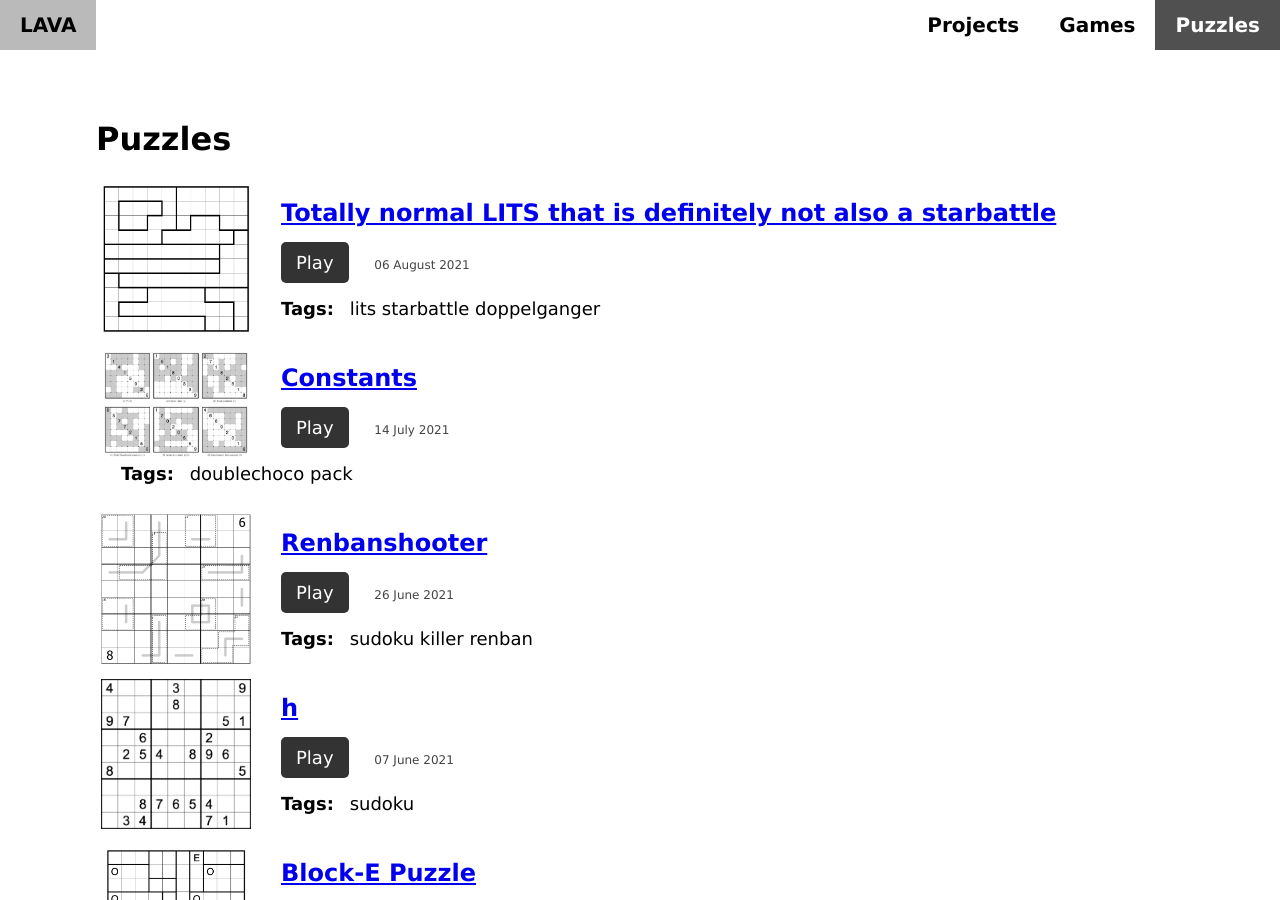
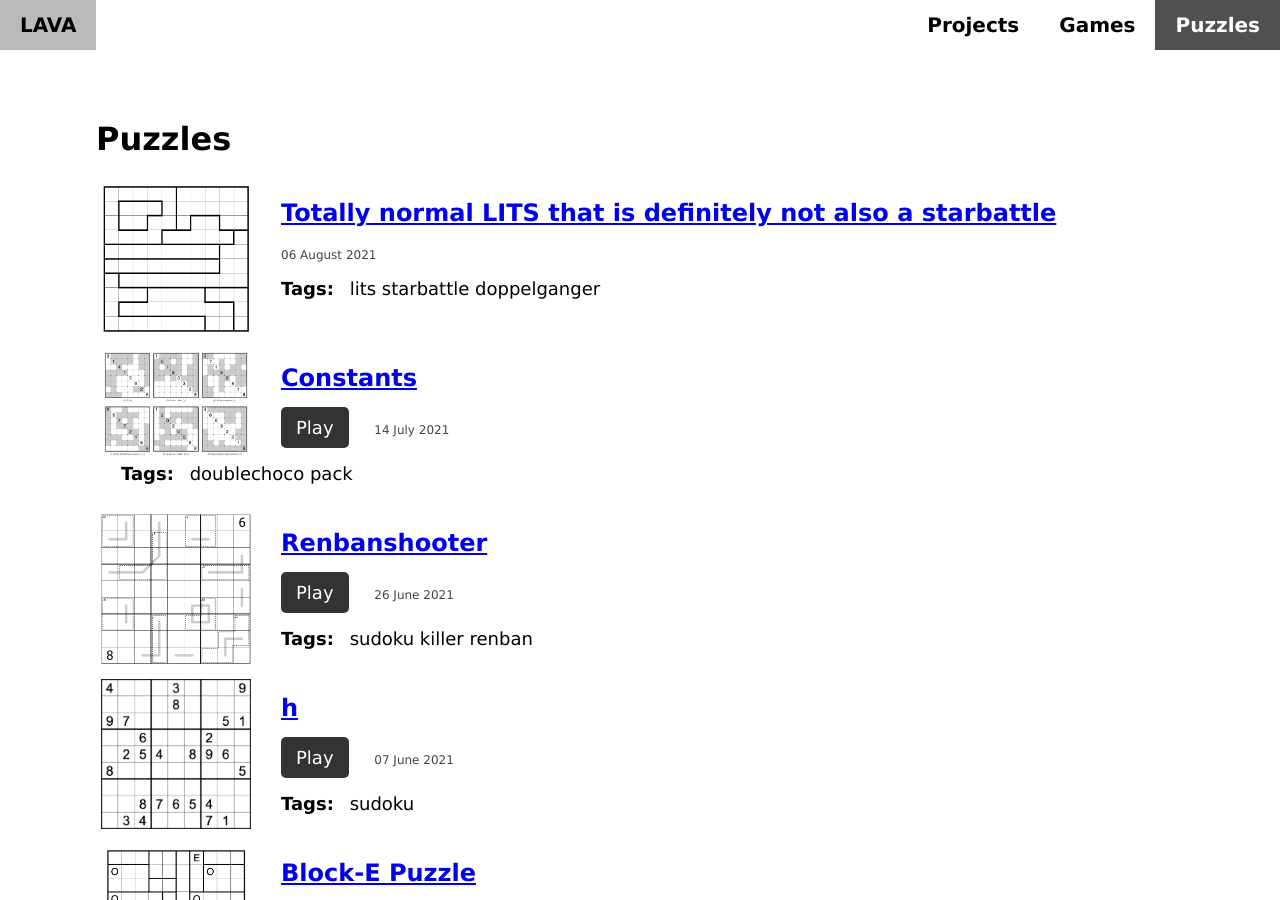
Before and after one commit to lavaloid/lavaloid.github.io, a Jekyll site: the page built from puzzles.html, in a window 1280 px wide and 900 px high. Built offline with Jekyll 4.4.1, drawn with Linux system fonts in a browser that asks for light colours.

Commit message:
Don't show play button if solve link doesn't exist

```diff
--- a/_layouts/puzzle.html
+++ b/_layouts/puzzle.html
@@ -10,6 +10,7 @@ layout: default
 
 <p><img src="/assets/images/puzzles/{{ page.image_link }}" style="max-width: 600px; width: 100%;"></p>
 
-<p><a href="{{ page.puzzle_link }}" class="button" target="_blank">Solve Puzzle</a></p>
-
+{% if page.puzzle_link And page.puzzle_link != "" And page.puzzle_link != nil %}
+    <p><a href="{{ page.puzzle_link }}" class="button" target="_blank">Solve Puzzle</a></p>
+{% endif %}
 {{ content }}
--- a/puzzles.html
+++ b/puzzles.html
@@ -13,7 +13,12 @@ custom_css:
         <img src="/assets/images/puzzles/{{ puzzle.image_link }}">
         <div class="info">
             <h2><a href="{{ puzzle.url }}">{{ puzzle.puzzle_title }}</a></h2>
-            <p><a href="{{ puzzle.puzzle_link }}" class="button" target="_blank">Play</a> <span style="font-size:12px; color: #444444;">{{ puzzle.date | date_to_long_string }}</span></p>
+
+            <p>
+            {% if puzzle.puzzle_link And puzzle.puzzle_link != "" And puzzle.puzzle_link != nil %}
+                <a href="{{ puzzle.puzzle_link }}" class="button" target="_blank">Play</a>
+            {% endif %}
+            <span style="font-size:12px; color: #444444;">{{ puzzle.date | date_to_long_string }}</span></p>
             <p><b>Tags:</b>
             {% for tag in puzzle.tags %}
                 {{ tag }}
```
